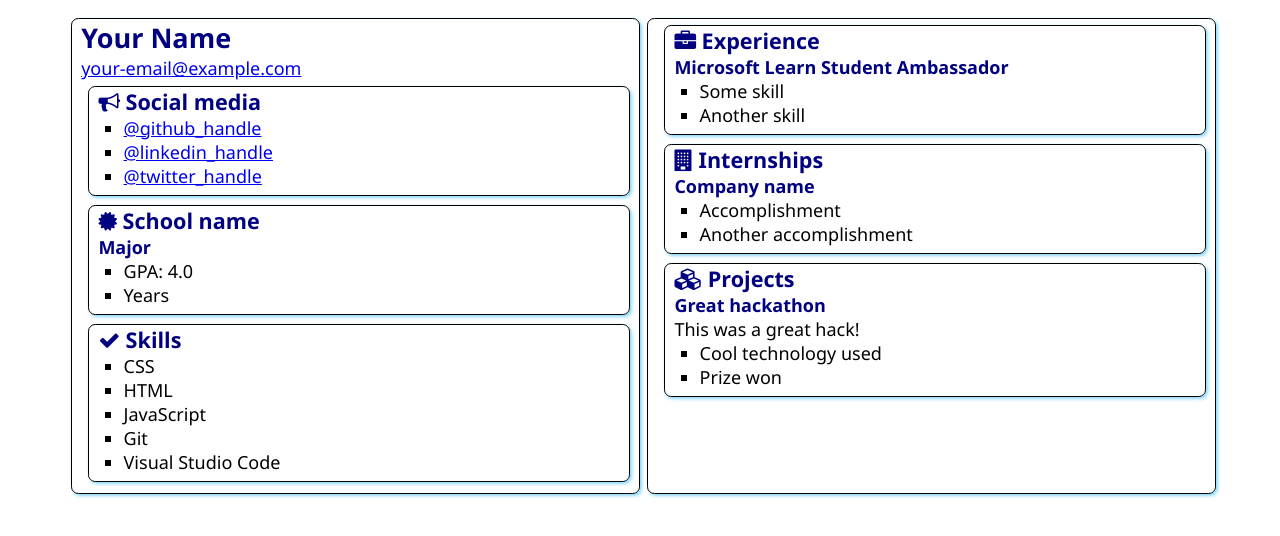
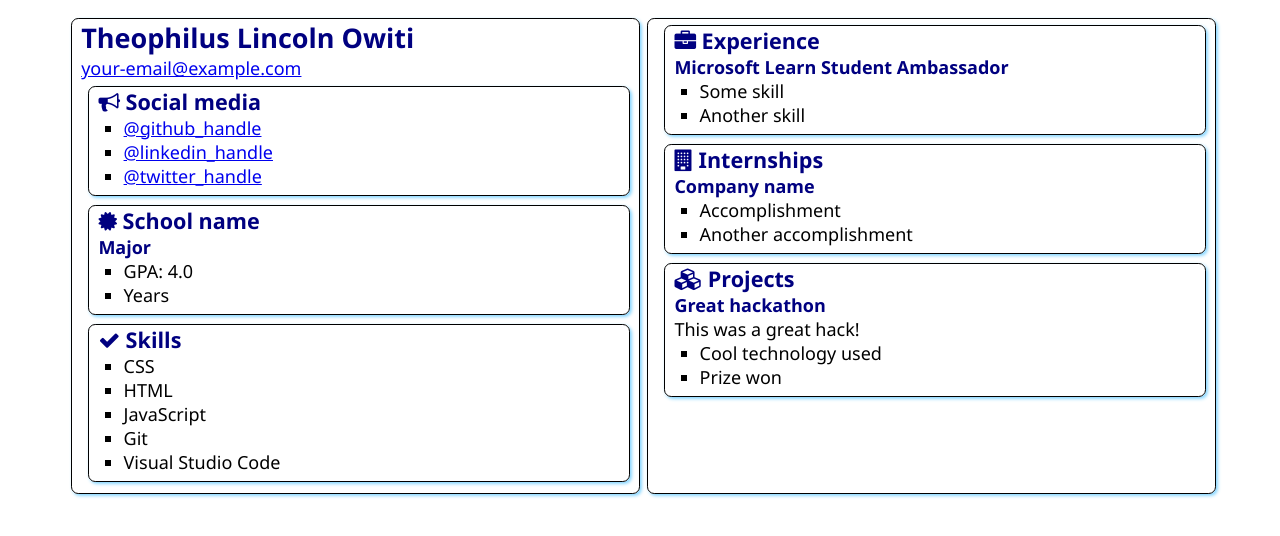
Before and after one commit to tiprock-network/SATechnicalOnboarding, a plain HTML site: page src/index.html in a window 1280 px wide. Drawn offline with Linux system fonts and the light colour scheme.

Commit message:
Added My Name
Changed my name from given the one in given header tag to my name (Theophilus Lincoln Owiti)

```diff
--- a/src/index.html
+++ b/src/index.html
@@ -12,7 +12,7 @@
 <body>
     <main>
         <article class="box">
-            <h1>Your Name</h1>
+            <h1>Theophilus Lincoln Owiti</h1>
             <div><a href="mailto:your.email@example.com">your-email@example.com</a></div>
 
             <section class="box">
```
